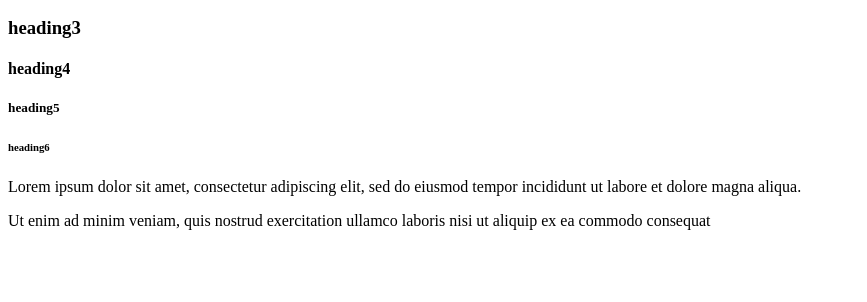
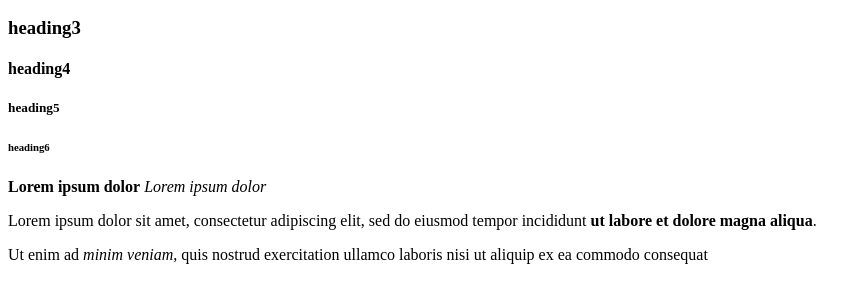
Before and after one commit to nicklm0/THE_Odin_project, a plain HTML site: page index.html in a window 1280 px wide. Shown: the part 110-412 px from the top of the page, without its empty margins (0-867 px from the left). Drawn offline with Linux system fonts and the light colour scheme.

Commit message:
create html comments strong tag and etc

```diff
--- a/index.html
+++ b/index.html
@@ -12,12 +12,21 @@
 <h4>heading4</h4>
 <h5>heading5</h5>
 <h6>heading6</h6>
+
+<strong>Lorem ipsum dolor</strong>
+ <!--
+   This is a multi-line comment.
+   It can span several lines.
+   The browser will ignore everything in here.
+-->
+<em>Lorem ipsum dolor</em>
+
     <p>
         Lorem ipsum dolor sit amet, consectetur adipiscing elit, sed do eiusmod tempor
-  incididunt ut labore et dolore magna aliqua.
+  incididunt <strong>ut labore et dolore magna aliqua</strong>.
 </p>
 <p>
-    Ut enim ad minim veniam, quis nostrud exercitation ullamco laboris
+    Ut enim ad <em>minim veniam,</em> quis nostrud exercitation ullamco laboris
     nisi ut aliquip ex ea commodo consequat
 </p>
 </body>
```
